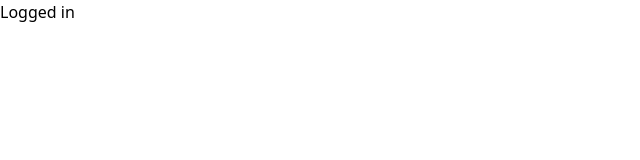
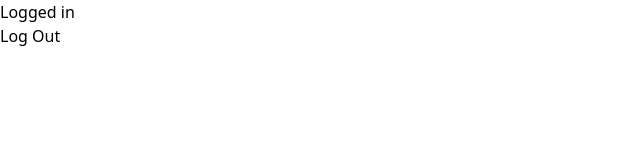
Before and after one commit to wwwkimminja/uber-eats-frontend, a React (Create React App) app: page / in a window 1280 px wide. Both pictures are taken after a click on the button "Click to login". Shown: the top 160 px of the page, without its empty margins (0-640 px from the left). Built offline with nearby package versions, Linux system fonts and the light colour scheme.

Commit message:
useReactiveVar

```diff
--- a/src/App.tsx
+++ b/src/App.tsx
@@ -1,16 +1,12 @@
-import { gql, useQuery } from '@apollo/client';
-import React from 'react';
+import { useReactiveVar } from '@apollo/client';
+import { isLoggedInVar } from './apollo';
 import { LoggedInRouter } from './routers/logged-in-router';
 import { LoggedOutRouter } from './routers/logged-out-router';
 
-const IS_LOGGED_IN=gql`
-  query isLoggedIn{
-    isLoggedIn @client
-  }
-`
+
+
 function App() {
-  const {data:{isLoggedIn}}=useQuery(IS_LOGGED_IN);
-
+  const isLoggedIn = useReactiveVar(isLoggedInVar);
   return isLoggedIn?<LoggedInRouter/> :<LoggedOutRouter/>
 }
 
--- a/src/apollo.ts
+++ b/src/apollo.ts
@@ -1,6 +1,7 @@
 import { ApolloClient, InMemoryCache, makeVar, } from '@apollo/client';
 
 export const isLoggedInVar = makeVar(false);
+
 export const client = new ApolloClient({
     uri: 'https://localhost:4000/graphql',
     cache: new InMemoryCache({
--- a/src/routers/logged-in-router.tsx
+++ b/src/routers/logged-in-router.tsx
@@ -1,3 +1,9 @@
+import { isLoggedInVar } from "../apollo";
 
 
-export const LoggedInRouter =()=><span>Logged in</span>
+export const LoggedInRouter =()=>(
+    <div>
+    <h1>Logged in</h1>
+    <button onClick={()=>isLoggedInVar(false)}>Log Out</button>
+    </div>
+)
```
